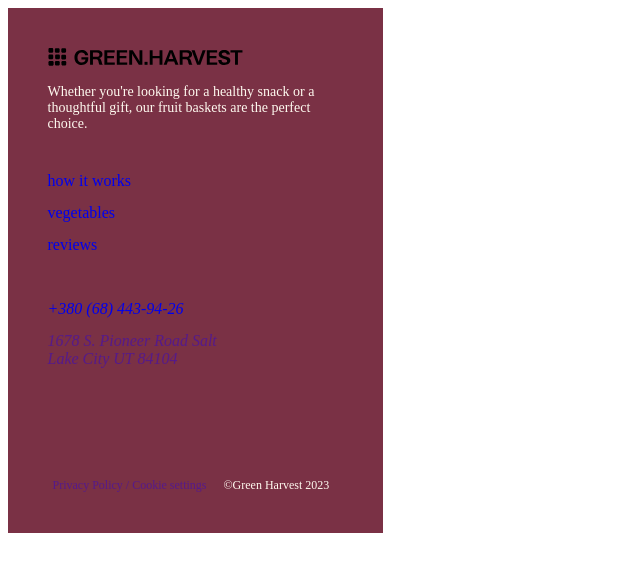
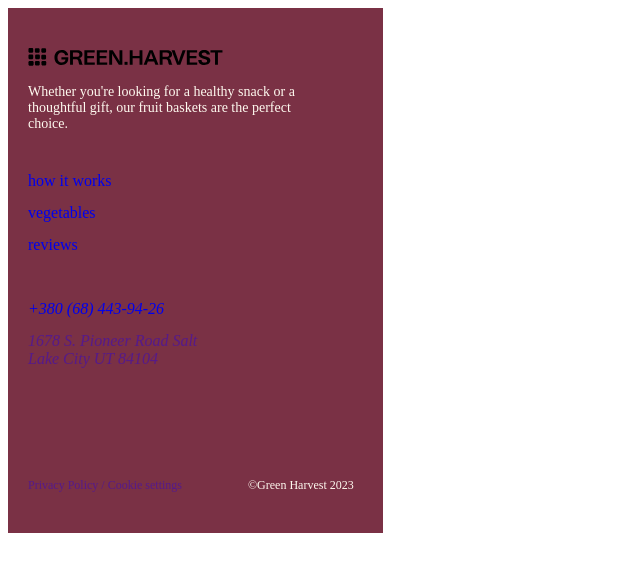
Before and after one commit to Jul88T/green.harvest, a plain HTML site: page index.html in a window 1280 px wide. Shown: the whole page, without its empty margins (0-640 px from the left). Drawn offline with Linux system fonts and the light colour scheme.

Commit message:
add markup footer 375

```diff
--- a/css/styles.css
+++ b/css/styles.css
@@ -1,28 +1,45 @@
 
 .container {
     max-width: 375px;
-
+    margin: 0 auto;
+    padding: 0 20px;
 
     color: floralwhite;
+}
+
+@media screen and (min-width: 768px) {
+    .container {
+        max-width: 768px;
+    }
+}
+
+@media screen and (min-width: 1280px) {
+    .container {
+        max-width: 1280px;
+    }
 }
 
 
 .page-footer {
     background-color: #7A3145;
     width: 375px;
+    padding: 0;
+
 
  }
 
  .footer-container {
     display: flex;
     flex-direction: column;
-    align-items: center;
-    justify-content: flex-start;
+
+
     padding: 40px 20px;
+
  }
  .footer-info {
-    padding: 0;
+    max-width: 296px;
  }
+
  .footer-text {
     max-width: 296px;
     display: flex;
@@ -60,12 +77,14 @@
      }
 
      .footer-privacy {
+        max-width: 335px;
         display: flex;
      }
      .privacy-policy {
         width: 171px;
         font-weight: 500;
         font-size: 12px;
+        margin-right: 49px;
     }
     .brand-logo {
         width: 115px;
@@ -73,3 +92,13 @@
         font-size: 12px;
         margin: 0;
     }
+
+    @media screen and (min-width: 768px) {
+        .container {
+            max-width: 768px;
+        }
+        .footer-container {
+            align-items: baseline;
+        }
+
+    }
```
